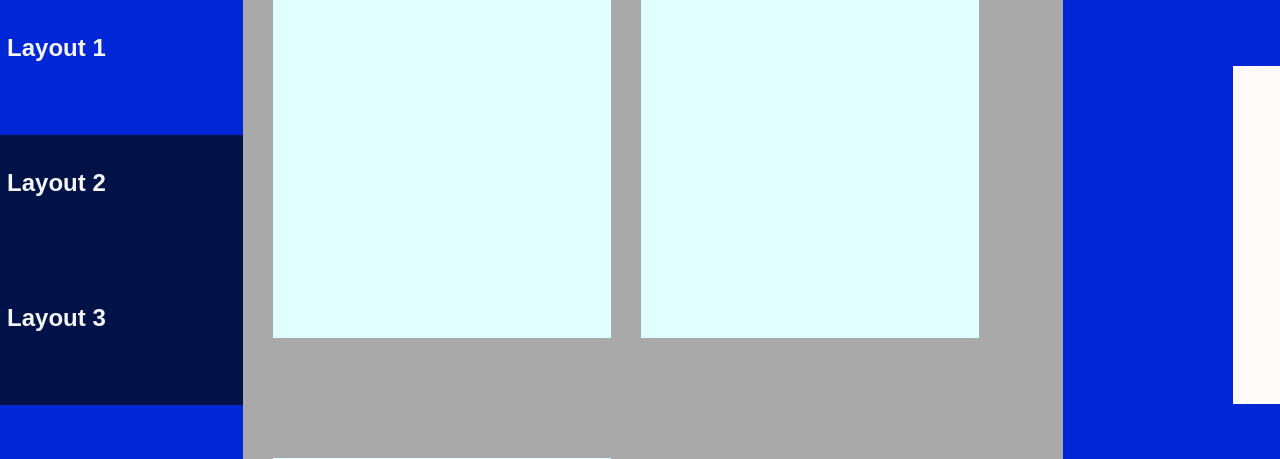
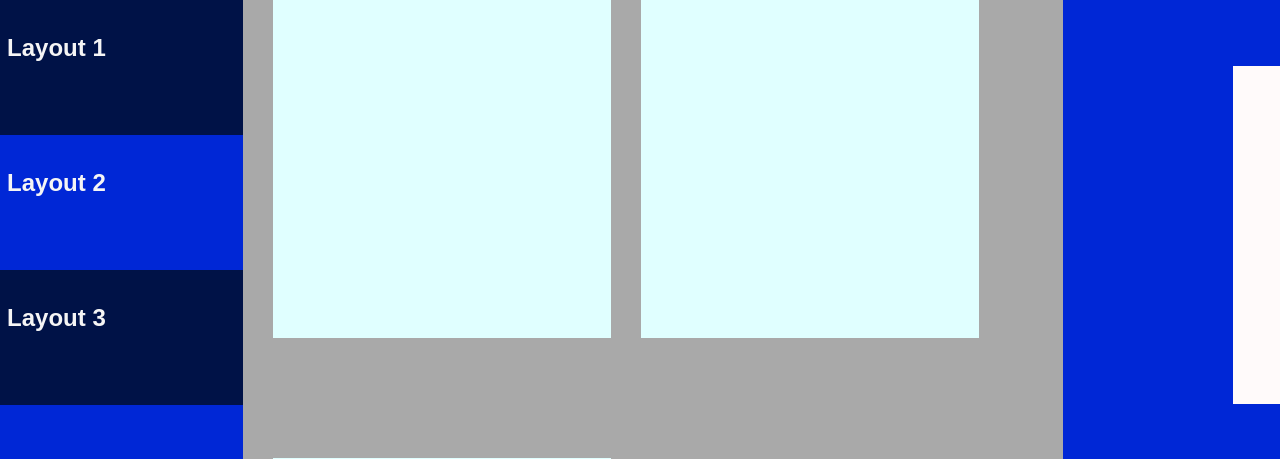
Before and after one commit to shaharariel95/Web-and-Cloud, a PHP site: page /Ex3/layout2.html in a window 1280 px wide; the page is wider, and only the part inside the window is pictured. Shown: the part 192-651 px from the top of that part. Run offline with PHP 8.4, Linux system fonts and the light colour scheme.

Commit message:
day3 update3

```diff
--- a/Ex3/CSS/style.css
+++ b/Ex3/CSS/style.css
@@ -209,11 +209,11 @@ footer {
     width: 242.8px;
 }
 
-#l2_li1 {
+#l2_li2 {
     background-color: rgb(0, 39, 214);
 }
 
-#l2_li2 {
+#l2_li1 {
     text-align: center;
     background-color: rgb(0, 18, 71);
 }
```
